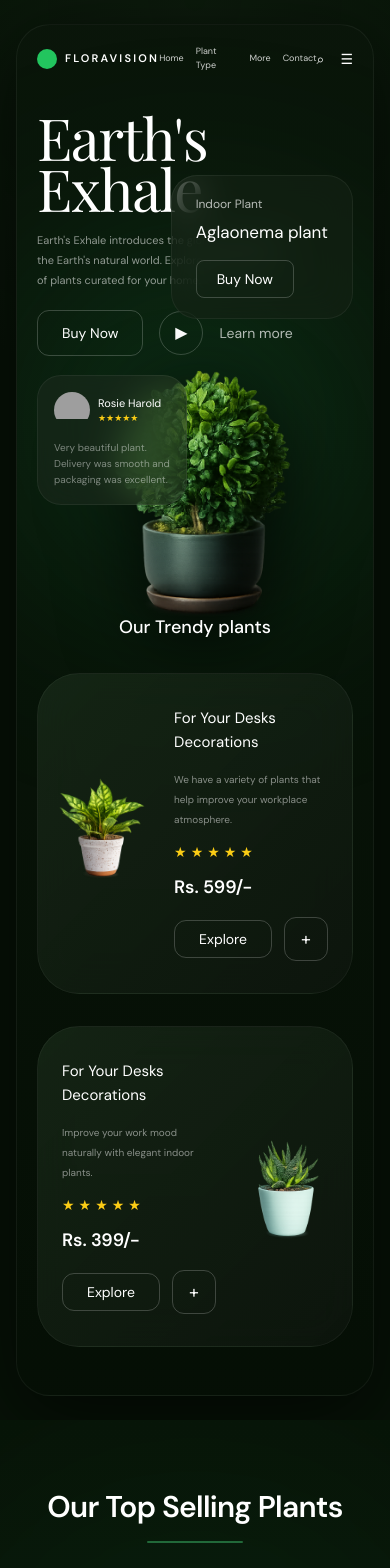
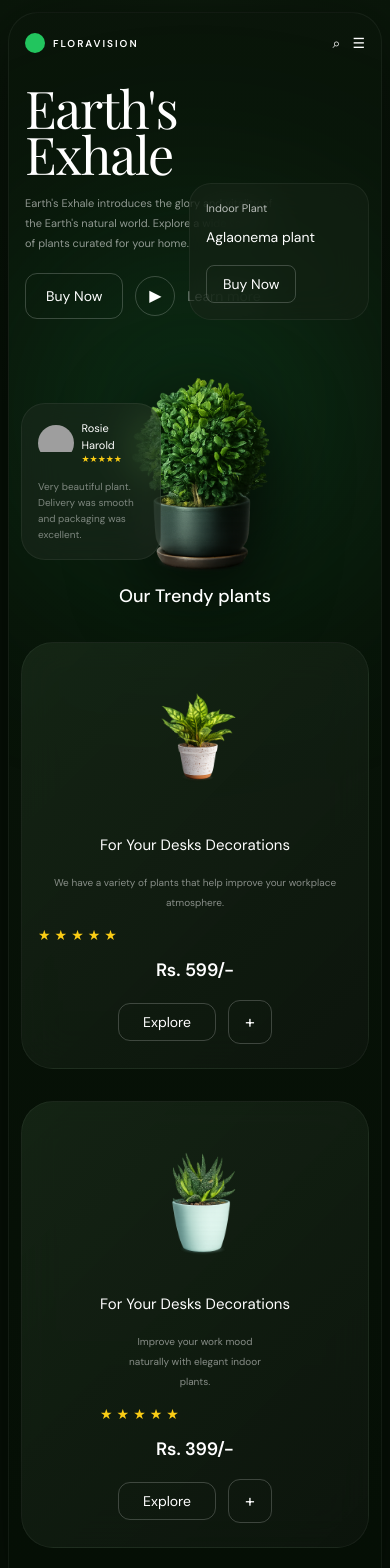
Before and after one commit to tarunchavali46/floravision, a Next.js app: page / in a window 390 px wide. Shown: the top 1568 px of the page. Built offline with nearby package versions, Linux system fonts and the light colour scheme; grey boxes are pictures that could not be loaded; a web font is replaced by a local one.

Commit message:
Improved mobile responsiveness

```diff
--- a/components/Hero.jsx
+++ b/components/Hero.jsx
@@ -19,14 +19,14 @@ function Stars() {
 export default function Hero() {
   return (
     <section
-      className='min-h-screen flex justify-center px-4 py-6 overflow-hidden'
+      className='min-h-screen flex justify-center items-start px-2 sm:px-4 py-3 sm:py-6 overflow-hidden'
       style={{
         background:
           'radial-gradient(circle at top, rgba(31,58,31,0.22), transparent 28%), #071207',
       }}
     >
       <div
-        className='relative w-full max-w-[480px] rounded-[34px] overflow-hidden'
+        className='relative w-full max-w-[480px] mx-auto rounded-[30px] sm:rounded-[34px] overflow-hidden'
         style={{
           background:
             'linear-gradient(to bottom, rgba(10,22,10,0.97), rgba(5,15,5,0.98))',
@@ -34,37 +34,38 @@ export default function Hero() {
           boxShadow: '0 20px 80px rgba(0,0,0,0.65)',
         }}
       >
-        {/* green glow */}
+        {/* glow */}
         <div className='absolute inset-0 overflow-hidden'>
           <div className='absolute top-[240px] left-1/2 -translate-x-1/2 w-[320px] h-[320px] rounded-full bg-green-500/20 blur-[120px]' />
         </div>
 
         {/* navbar */}
-        <div className='relative z-10 flex items-center justify-between px-5 pt-5'>
+        <div className='relative z-10 flex items-center justify-between px-4 sm:px-5 pt-5'>
           <div className='flex items-center gap-2'>
             <div className='w-5 h-5 rounded-full bg-green-500' />
 
-            <p className='text-white font-semibold tracking-[0.2em] text-[11px]'>
+            <p className='text-white font-semibold tracking-[0.2em] text-[10px] sm:text-[11px]'>
               FLORAVISION
             </p>
           </div>
 
-          <div className='flex items-center gap-3 text-white/80 text-[9px]'>
+          {/* desktop nav */}
+          <div className='hidden md:flex items-center gap-3 text-white/80 text-[9px]'>
             <span>Home</span>
             <span>Plant Type</span>
             <span>More</span>
             <span>Contact</span>
           </div>
 
-          <div className='flex items-center gap-4 text-white text-sm'>
+          <div className='flex items-center gap-3 sm:gap-4 text-white text-sm'>
             <span>⌕</span>
             <span>☰</span>
           </div>
         </div>
 
         {/* hero */}
-        <div className='relative z-10 px-5 pt-10'>
-          <h1 className='font-serif text-white text-[58px] leading-[0.88] tracking-tight max-w-[280px]'>
+        <div className='relative z-10 px-4 sm:px-5 pt-8 sm:pt-10'>
+          <h1 className='font-serif text-white text-[52px] sm:text-[58px] leading-[0.88] tracking-tight max-w-[240px] sm:max-w-[280px]'>
             Earth&apos;s Exhale
           </h1>
 
@@ -73,15 +74,15 @@ export default function Hero() {
             natural world. Explore a wide variety of plants curated for your home.
           </p>
 
-          <div className='flex items-center gap-4 mt-5'>
+          <div className='flex items-center gap-3 sm:gap-4 mt-5 flex-wrap'>
             <Link
               href='/shop'
-              className='px-6 py-3 border border-white/20 rounded-xl text-white text-sm hover:bg-white/5 transition'
+              className='px-5 sm:px-6 py-3 border border-white/20 rounded-xl text-white text-sm hover:bg-white/5 transition'
             >
               Buy Now
             </Link>
 
-            <button className='w-11 h-11 rounded-full border border-white/20 flex items-center justify-center text-white'>
+            <button className='w-10 h-10 sm:w-11 sm:h-11 rounded-full border border-white/20 flex items-center justify-center text-white'>
               ▶
             </button>
 
@@ -93,29 +94,29 @@ export default function Hero() {
 
         {/* floating tag */}
         <div
-          className='absolute top-[150px] right-5 z-20 rounded-[26px] px-6 py-5'
+          className='absolute top-[170px] sm:top-[150px] right-3 sm:right-5 z-20 rounded-[22px] sm:rounded-[26px] px-4 sm:px-6 py-4 sm:py-5 w-[180px] sm:w-[220px]'
           style={{
             background: 'rgba(20,34,20,0.6)',
             border: '1px solid rgba(255,255,255,0.06)',
             backdropFilter: 'blur(18px)',
           }}
         >
-          <p className='text-white/70 text-xs mb-2'>
+          <p className='text-white/70 text-[11px] sm:text-xs mb-2'>
             Indoor Plant
           </p>
 
-          <h3 className='text-white text-[17px] leading-6 mb-4'>
+          <h3 className='text-white text-[14px] sm:text-[17px] leading-6 mb-4'>
             Aglaonema plant
           </h3>
 
-          <button className='border border-white/20 rounded-lg px-5 py-2 text-white text-sm'>
+          <button className='border border-white/20 rounded-lg px-4 sm:px-5 py-2 text-white text-sm'>
             Buy Now
           </button>
         </div>
 
         {/* review card */}
         <div
-          className='absolute left-5 top-[350px] z-20 w-[150px] rounded-[24px] p-4'
+          className='absolute left-3 sm:left-5 top-[390px] sm:top-[350px] z-20 w-[140px] sm:w-[150px] rounded-[24px] p-4'
           style={{
             background: 'rgba(35,45,35,0.45)',
             border: '1px solid rgba(255,255,255,0.06)',
@@ -150,8 +151,8 @@ export default function Hero() {
         </div>
 
         {/* center plant */}
-        <div className='relative z-10 flex justify-center -mt-10'>
-          <div className='relative w-[330px] h-[330px]'>
+        <div className='relative z-10 flex justify-center mt-4 sm:-mt-10'>
+          <div className='relative w-[260px] h-[260px] sm:w-[330px] sm:h-[330px]'>
             <Image
               src='/images/plant1.png'
               alt='main plant'
@@ -163,7 +164,7 @@ export default function Hero() {
         </div>
 
         {/* trendy title */}
-        <div className='relative z-10 text-center -mt-8'>
+        <div className='relative z-10 text-center -mt-3 sm:-mt-8'>
           <h2 className='text-white text-[18px] font-medium'>
             Our Trendy plants
           </h2>
@@ -171,7 +172,7 @@ export default function Hero() {
 
         {/* first card */}
         <div
-          className='relative z-10 mx-5 mt-8 rounded-[42px] overflow-hidden'
+          className='relative z-10 mx-3 sm:mx-5 mt-8 rounded-[32px] sm:rounded-[42px] overflow-hidden'
           style={{
             background:
               'linear-gradient(135deg, rgba(32,52,32,0.55), rgba(14,22,14,0.82))',
@@ -179,8 +180,8 @@ export default function Hero() {
             backdropFilter: 'blur(22px)',
           }}
         >
-          <div className='flex items-center justify-between px-6 py-8 gap-4'>
-            <div className='relative w-[170px] h-[170px] -ml-6'>
+          <div className='flex flex-col sm:flex-row items-center justify-between px-4 sm:px-6 py-6 sm:py-8 gap-4'>
+            <div className='relative w-[150px] h-[150px] sm:w-[170px] sm:h-[170px] sm:-ml-6'>
               <Image
                 src='/images/plant2.png'
                 alt='plant'
@@ -189,7 +190,7 @@ export default function Hero() {
               />
             </div>
 
-            <div className='flex-1'>
+            <div className='flex-1 text-center sm:text-left'>
               <h3 className='text-white text-[15px] leading-6 mb-4'>
                 For Your Desks Decorations
               </h3>
@@ -204,7 +205,7 @@ export default function Hero() {
                 Rs. 599/-
               </p>
 
-              <div className='flex items-center gap-3 mt-4'>
+              <div className='flex items-center justify-center sm:justify-start gap-3 mt-4'>
                 <button className='border border-white/20 rounded-xl px-6 py-2 text-white text-sm'>
                   Explore
                 </button>
@@ -219,7 +220,7 @@ export default function Hero() {
 
         {/* second card */}
         <div
-          className='relative z-10 mx-5 mt-8 mb-12 rounded-[42px] overflow-hidden'
+          className='relative z-10 mx-3 sm:mx-5 mt-8 mb-12 rounded-[32px] sm:rounded-[42px] overflow-hidden'
           style={{
             background:
               'linear-gradient(135deg, rgba(32,52,32,0.55), rgba(14,22,14,0.82))',
@@ -227,13 +228,13 @@ export default function Hero() {
             backdropFilter: 'blur(22px)',
           }}
         >
-          <div className='flex items-center justify-between px-6 py-8 gap-4'>
-            <div>
+          <div className='flex flex-col-reverse sm:flex-row items-center justify-between px-4 sm:px-6 py-6 sm:py-8 gap-4'>
+            <div className='text-center sm:text-left'>
               <h3 className='text-white text-[15px] leading-6 mb-4'>
                 For Your Desks Decorations
               </h3>
 
-              <p className='text-white/50 text-[10px] leading-5 mb-2 max-w-[150px]'>
+              <p className='text-white/50 text-[10px] leading-5 mb-2 max-w-[150px] mx-auto sm:mx-0'>
                 Improve your work mood naturally with elegant indoor plants.
               </p>
 
@@ -243,7 +244,7 @@ export default function Hero() {
                 Rs. 399/-
               </p>
 
-              <div className='flex items-center gap-3 mt-4'>
+              <div className='flex items-center justify-center sm:justify-start gap-3 mt-4'>
                 <button className='border border-white/20 rounded-xl px-6 py-2 text-white text-sm'>
                   Explore
                 </button>
@@ -254,7 +255,7 @@ export default function Hero() {
               </div>
             </div>
 
-            <div className='relative w-[180px] h-[180px]'>
+            <div className='relative w-[150px] h-[150px] sm:w-[180px] sm:h-[180px]'>
               <Image
                 src='/images/plant3.png'
                 alt='plant'
```
